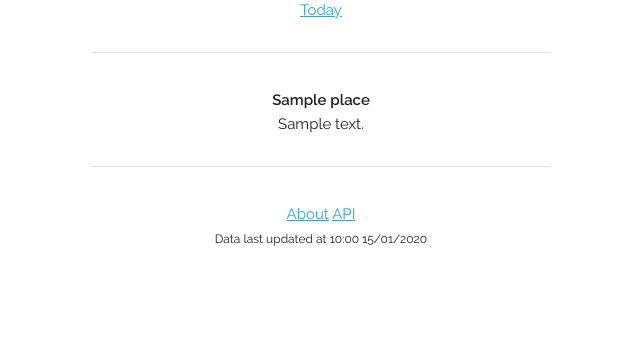
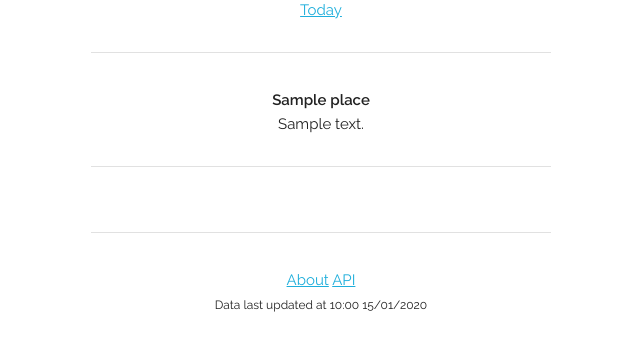
Before and after one commit to Mause/parkd, a Flask app: template templates/index.html in a window 1280 px wide. Shown: the part 261-612 px from the top of the page, without its empty margins (319-959 px from the left). Run offline with Flask 2, Linux system fonts and the light colour scheme; the template is opened without the code that fills it: most values are stand-ins (such as "Sample title", 1, 10 or a date in 2020).

Commit message:
Replace mistakely moved location delimeter

```diff
--- a/templates/index.html
+++ b/templates/index.html
@@ -38,6 +38,11 @@
                 </div>
             </div>
         {% endfor %}
+        <div class="row">
+            <div class="six columns offset-by-three">
+                <hr/>
+            </div>
+        </div>
     {% else %}
         <div class="row">
             <div class="six columns offset-by-three">
```
